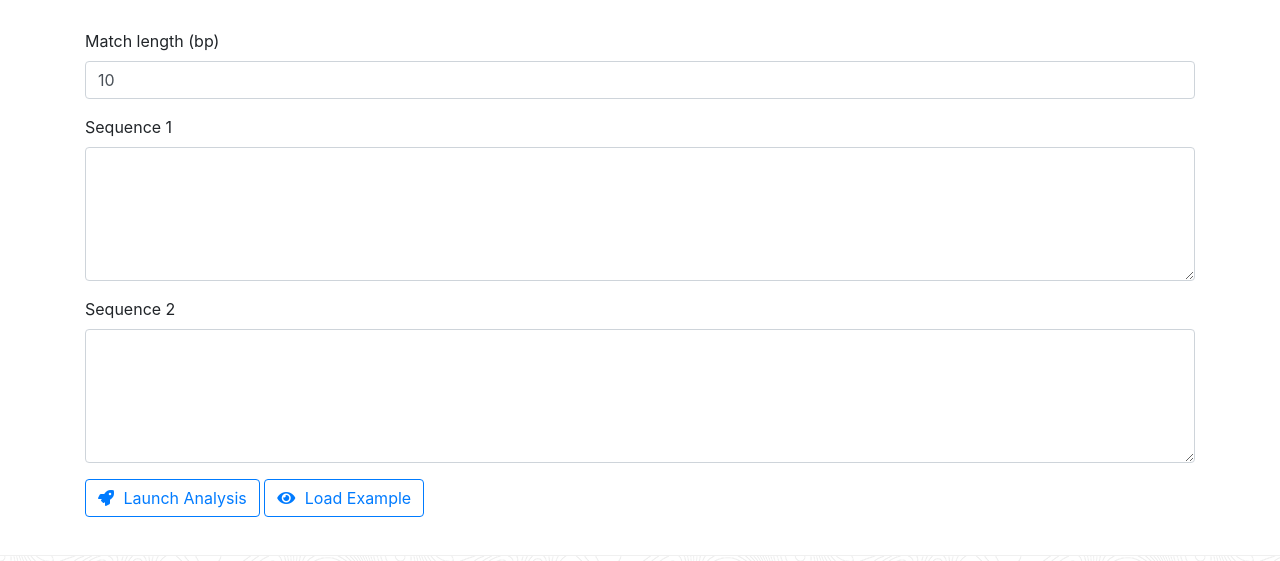
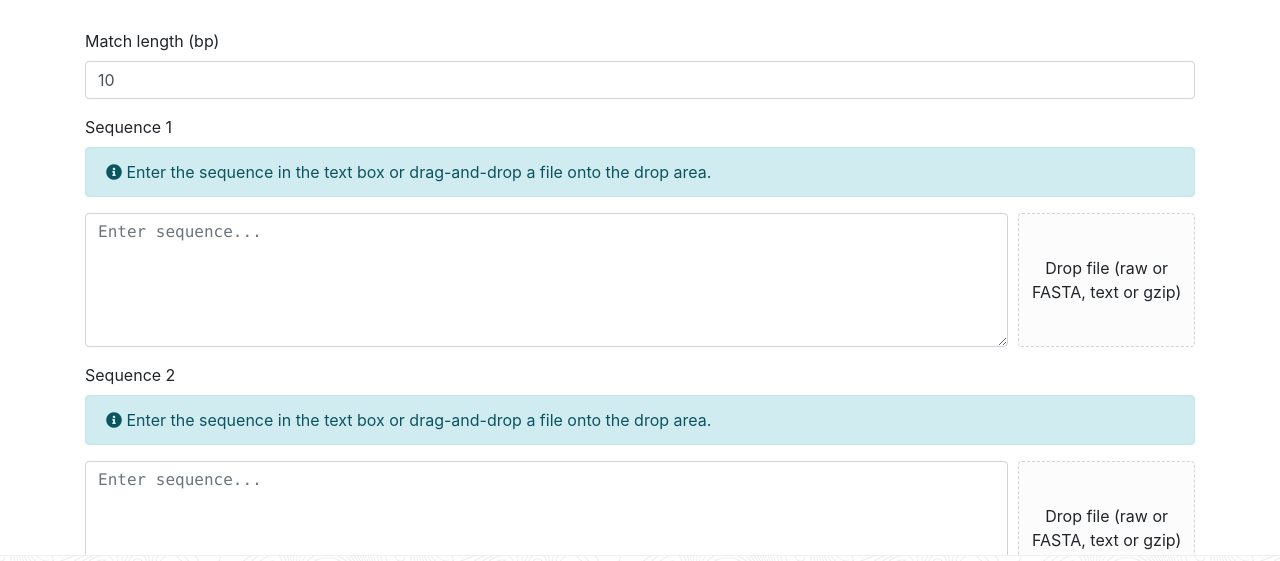
Before and after one commit to mhyfritz/maze, a website built with Parcel: page src/index.html in a window 1280 px wide. Shown: the part 195-756 px from the top of the page. Built offline with nearby package versions, Linux system fonts and the light colour scheme; a web font is replaced by a local one.

Commit message:
dedicated sequence drop zones

```diff
--- a/src/index.html
+++ b/src/index.html
@@ -6,7 +6,8 @@
   <meta name="viewport" content="width=device-width, initial-scale=1, shrink-to-fit=no">
   <title>maze: match visualizer | GEAR</title>
   <meta name="description" content="Visually align two DNA sequences using exact matches.">
-  <link rel="stylesheet" href="https://stackpath.bootstrapcdn.com/bootstrap/4.1.1/css/bootstrap.min.css" integrity="sha384-WskhaSGFgHYWDcbwN70/dfYBj47jz9qbsMId/iRN3ewGhXQFZCSftd1LZCfmhktB" crossorigin="anonymous">
+  <link rel="stylesheet" href="https://stackpath.bootstrapcdn.com/bootstrap/4.1.1/css/bootstrap.min.css" integrity="sha384-WskhaSGFgHYWDcbwN70/dfYBj47jz9qbsMId/iRN3ewGhXQFZCSftd1LZCfmhktB"
+    crossorigin="anonymous">
   <link rel="stylesheet" href="https://use.fontawesome.com/releases/v5.0.6/css/all.css">
   <link rel="stylesheet" href="./static/css/gear.css">
   <link rel="stylesheet" href="./static/css/maze.css">
@@ -35,12 +36,54 @@
         <input class="form-control" id="input-k" type="number" value="10" min="4">
       </div>
       <div class="form-group">
-        <label for="textarea-reference">Sequence 1</label>
-        <textarea class="form-control text-monospace" id="textarea-reference" spellcheck="false" rows="5"></textarea>
+        <label>Sequence 1</label>
+        <div class="alert alert-info" role="alert">
+          <i class="fas fa-info-circle"></i>
+          Enter the sequence in the text box or drag-and-drop a file onto the drop area.
+        </div>
+        <div class="form-row">
+          <div class="col-md-10">
+            <textarea
+              class="form-control text-monospace"
+              id="textarea-reference"
+              spellcheck="false"
+              rows="5"
+              placeholder="Enter sequence..."
+            ></textarea>
+          </div>
+          <div class="col-md-2">
+            <div class="dropzone" id="dropzone-reference">
+              <div class="dropzone__content">
+                Drop file (raw or FASTA, text or gzip)
+              </div>
+            </div>
+          </div>
+        </div>
       </div>
       <div class="form-group">
-        <label for="textarea-query">Sequence 2</label>
-        <textarea class="form-control text-monospace" id="textarea-query" spellcheck="false" rows="5"></textarea>
+        <label>Sequence 2</label>
+        <div class="alert alert-info" role="alert">
+          <i class="fas fa-info-circle"></i>
+          Enter the sequence in the text box or drag-and-drop a file onto the drop area.
+        </div>
+        <div class="form-row">
+          <div class="col-md-10">
+              <textarea
+              class="form-control text-monospace"
+              id="textarea-query"
+              spellcheck="false"
+              rows="5"
+              placeholder="Enter sequence..."
+            ></textarea>
+          </div>
+          <div class="col-md-2">
+            <div class="dropzone" id="dropzone-query">
+              <div class="dropzone__content">
+                Drop file (raw or FASTA, text or gzip)
+              </div>
+            </div>
+          </div>
+        </div>
       </div>
     </form>
     <button type="submit" class="btn btn-outline-primary" id="btn-submit" data-toggle="modal" data-target="#result-modal">
@@ -97,9 +140,12 @@
     </div>
   </footer>
 
-    <script src="https://code.jquery.com/jquery-3.3.1.slim.min.js" integrity="sha384-q8i/X+965DzO0rT7abK41JStQIAqVgRVzpbzo5smXKp4YfRvH+8abtTE1Pi6jizo" crossorigin="anonymous"></script>
-    <script src="https://cdnjs.cloudflare.com/ajax/libs/popper.js/1.14.3/umd/popper.min.js" integrity="sha384-ZMP7rVo3mIykV+2+9J3UJ46jBk0WLaUAdn689aCwoqbBJiSnjAK/l8WvCWPIPm49" crossorigin="anonymous"></script>
-    <script src="https://stackpath.bootstrapcdn.com/bootstrap/4.1.1/js/bootstrap.min.js" integrity="sha384-smHYKdLADwkXOn1EmN1qk/HfnUcbVRZyYmZ4qpPea6sjB/pTJ0euyQp0Mk8ck+5T" crossorigin="anonymous"></script>
+  <script src="https://code.jquery.com/jquery-3.3.1.slim.min.js" integrity="sha384-q8i/X+965DzO0rT7abK41JStQIAqVgRVzpbzo5smXKp4YfRvH+8abtTE1Pi6jizo"
+    crossorigin="anonymous"></script>
+  <script src="https://cdnjs.cloudflare.com/ajax/libs/popper.js/1.14.3/umd/popper.min.js" integrity="sha384-ZMP7rVo3mIykV+2+9J3UJ46jBk0WLaUAdn689aCwoqbBJiSnjAK/l8WvCWPIPm49"
+    crossorigin="anonymous"></script>
+  <script src="https://stackpath.bootstrapcdn.com/bootstrap/4.1.1/js/bootstrap.min.js" integrity="sha384-smHYKdLADwkXOn1EmN1qk/HfnUcbVRZyYmZ4qpPea6sjB/pTJ0euyQp0Mk8ck+5T"
+    crossorigin="anonymous"></script>
 
   <script src="./static/js/maze.js"></script>
 </body>
--- a/src/static/css/maze.css
+++ b/src/static/css/maze.css
@@ -30,3 +30,23 @@
   height: 100%;
   padding: 0;
 }
+
+.dropzone {
+  border: 1px dashed #ced4da;
+  border-radius: .25rem;
+  height: 100%;
+  padding: .5rem;
+  background-color: #fcfcfc;
+}
+
+.dropzone--active {
+  background-color: #d1ecf1;
+}
+
+.dropzone__content {
+  text-align: center;
+  position: relative;
+  top: 50%;
+  left: 50%;
+  transform: translate(-50%, -50%)
+}
--- a/src/static/js/maze.js
+++ b/src/static/js/maze.js
@@ -14,8 +14,11 @@ exampleButton.addEventListener('click', loadExample)
 const textareaReference = document.getElementById('textarea-reference')
 const textareaQuery = document.getElementById('textarea-query')
 
-setupSequenceDropzone(textareaReference)
-setupSequenceDropzone(textareaQuery)
+const dropzoneReference = document.getElementById('dropzone-reference')
+const dropzoneQuery = document.getElementById('dropzone-query')
+
+setupSequenceDropzone(dropzoneReference, textareaReference)
+setupSequenceDropzone(dropzoneQuery, textareaQuery)
 
 const inputK = document.getElementById('input-k')
 
@@ -82,29 +85,25 @@ function visualize(k, seq1, seq2) {
   const gXaxis = g.append('g').call(xAxis)
   const gYaxis = g.append('g').call(yAxis)
 
-  g
-    .append('text')
+  g.append('text')
     .attr('transform', `translate(${innerWidth / 2}, -40)`)
     .style('text-anchor', 'middle')
     .text('Sequence 1')
 
-  g
-    .append('text')
+  g.append('text')
     .attr('transform', `translate(-60, ${innerHeight / 2}) rotate(-90)`)
     .style('text-anchor', 'middle')
     .text('Sequence 2')
 
   // TODO: better border lines
-  g
-    .append('line')
+  g.append('line')
     .style('stroke', 'black')
     .attr('x1', innerWidth)
     .attr('y1', 0)
     .attr('x2', innerWidth)
     .attr('y2', innerHeight)
 
-  g
-    .append('line')
+  g.append('line')
     .style('stroke', 'black')
     .attr('x1', 0)
     .attr('y1', innerHeight)
@@ -233,16 +232,16 @@ function handleDragLeave(ev) {
   ev.target.classList.remove('dropzone--active')
 }
 
-function getDroppedSequences(ev) {
+function getDroppedSequences(ev, cb) {
   const dt =
     ev.dataTransfer || (ev.originalEvent && ev.originalEvent.dataTransfer)
   const files = ev.target.files || (dt && dt.files)
   const f = files[0]
 
-  readFasta(ev.target, f)
+  readFasta(ev.target, f, cb)
 }
 
-function readFasta(node, f) {
+function readFasta(node, f, cb) {
   const fReader = new FileReader() /* global FileReader */
   const isGzip = /\.gz$/.test(f.name)
   if (isGzip) {
@@ -256,11 +255,11 @@ function readFasta(node, f) {
     if (isGzip) {
       fContent = pako.ungzip(fContent, { to: 'string' })
     }
-    node.value = fContent
+    cb(fContent)
   }
 }
 
-function setupSequenceDropzone(node) {
+function setupSequenceDropzone(node, target) {
   node.addEventListener('dragenter', handleDragEnter)
   node.addEventListener('dragleave', handleDragLeave)
   node.addEventListener('dragover', handleDragOver)
@@ -268,7 +267,9 @@ function setupSequenceDropzone(node) {
     ev.stopPropagation()
     ev.preventDefault()
     ev.target.classList.remove('dropzone--active')
-    getDroppedSequences(ev)
+    const seq = getDroppedSequences(ev, seq => {
+      target.value = seq
+    })
   })
 }
 
```
Lines whose indentation alone changed are shown as unchanged.
